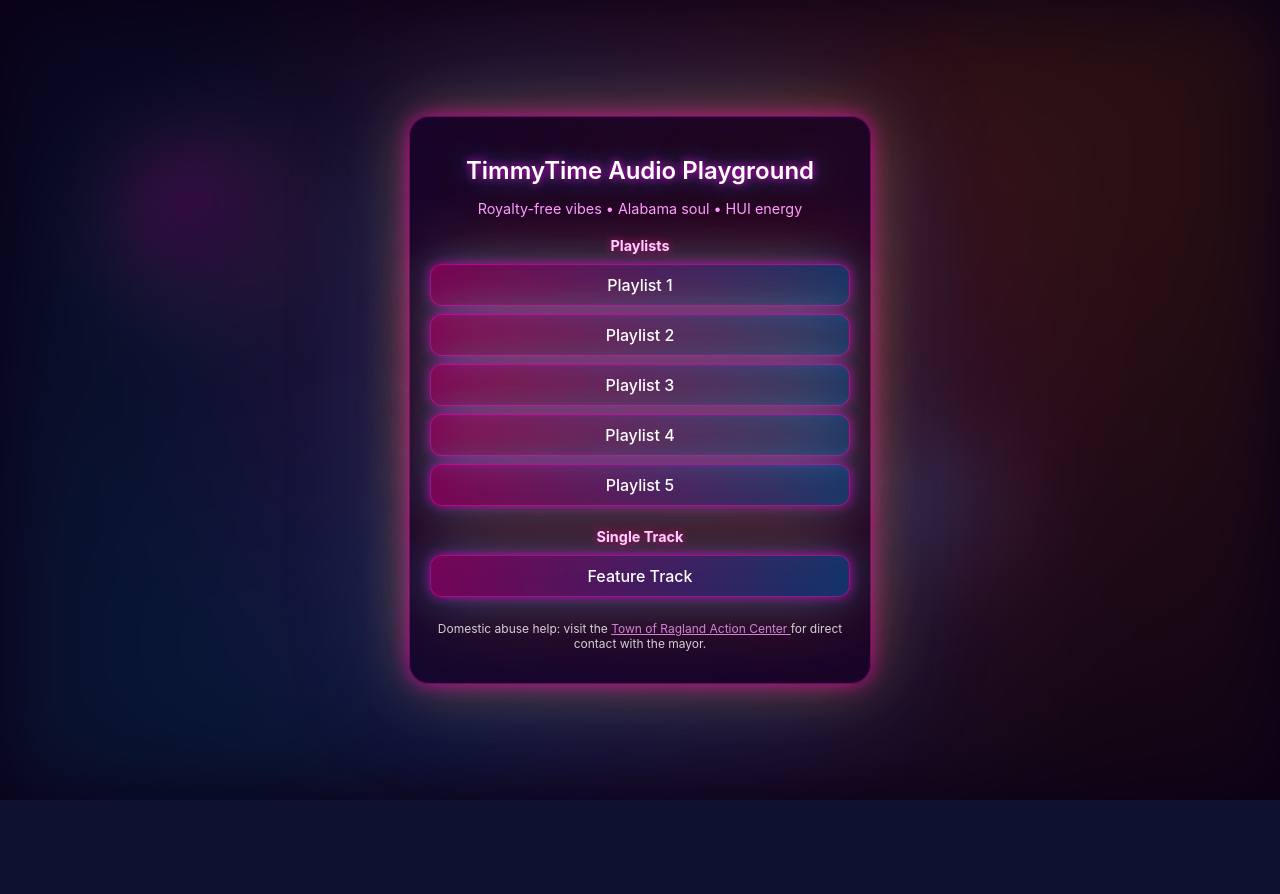
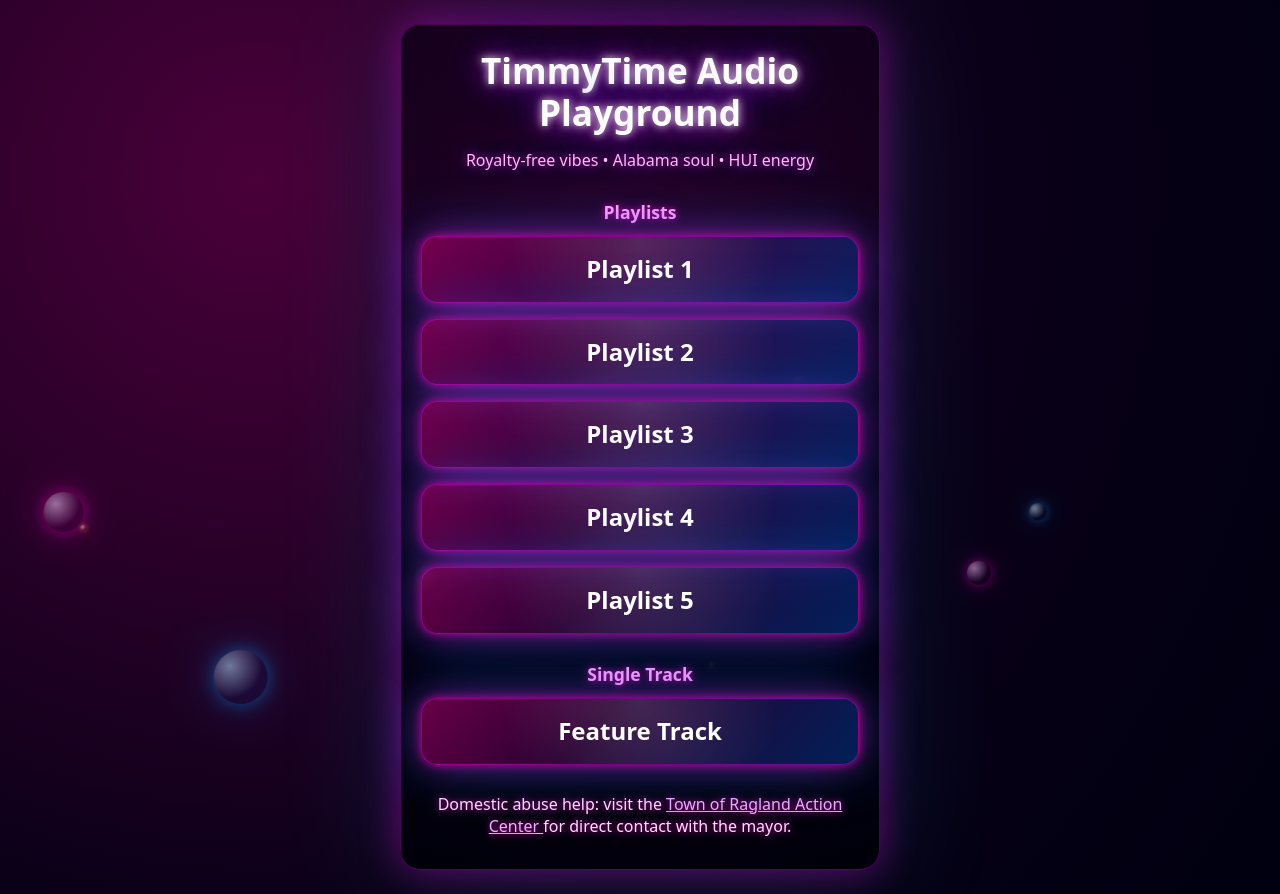
Before and after one commit to timmyjonesusn-netizen/Timmy-wsgi, a Flask app: page / in a window 1280 px wide. Before the commit the page ends 800 px from the top, so only its background shows below. Run offline with Flask 3, Linux system fonts and the light colour scheme.

Commit message:
Update index.html

```diff
--- a/templates/index.html
+++ b/templates/index.html
@@ -1,199 +1,350 @@
 <!DOCTYPE html>
 <html lang="en">
 <head>
-    <meta charset="UTF-8">
-    <meta name="viewport" content="width=device-width, initial-scale=1.0">
-    <title>TimmyTime</title>
-
+<meta charset="UTF-8" />
+<meta name="viewport" content="width=device-width, initial-scale=1.0" />
+<title>TimmyTime Audio Playground</title>
 <style>
-        /* RESET + BASE */
-        body {
+    /* ---------- GLOBAL RESET ---------- */
+    * {
+        box-sizing: border-box;
+        -webkit-font-smoothing: antialiased;
         margin: 0;
         padding: 0;
-            font-family: -apple-system, BlinkMacSystemFont, "Inter", "Roboto", sans-serif;
-            background-color: #0a0016;
+    }
+
+    body {
+        min-height: 100vh;
+        font-family: system-ui, -apple-system, BlinkMacSystemFont, "Inter", Roboto, "Helvetica Neue", Arial, sans-serif;
         color: #fff;
-            min-height: 100vh;
+        background: radial-gradient(circle at 20% 20%, #4a003a 0%, #0a0018 60%, #000010 100%);
         display: flex;
         align-items: center;
         justify-content: center;
-            overflow: hidden;
+        padding: 24px;
         position: relative;
+        overflow: hidden; /* important for bubbles */
     }
 
-        /* MAIN CARD */
-        .content-card {
+    /* ---------- FLOATING BUBBLES LAYER ---------- */
+    .bubbles {
+        position: absolute;
+        inset: 0;
+        overflow: hidden;
+        z-index: 0;
+        pointer-events: none;
+    }
+
+    .bubble {
+        position: absolute;
+        border-radius: 50%;
+        filter: blur(1px);
+        opacity: 0.6;
+        background: radial-gradient(circle at 30% 30%, rgba(255,255,255,0.8) 0%, rgba(255,255,255,0) 60%);
+        mix-blend-mode: screen;
+        /* each bubble also gets a colored glow via box-shadow inline */
+        animation-timing-function: linear;
+        animation-iteration-count: infinite;
+    }
+
+    /* Keyframes:
+       We send bubbles mostly upward (translateY negative),
+       but we also drift sideways in a wavy horizontal path
+       so it looks like slow float, not straight rocket.
+    */
+    @keyframes floatUpDrift {
+        0%   { transform: translate3d(var(--xStart,0px),   var(--yStart,0px),0) scale(var(--scale,1)); }
+        25%  { transform: translate3d(calc(var(--xStart,0px) + 20px), calc(var(--yStart,0px) - 60px),0) scale(var(--scale,1)); }
+        50%  { transform: translate3d(calc(var(--xStart,0px) - 15px), calc(var(--yStart,0px) - 120px),0) scale(var(--scale,1)); }
+        75%  { transform: translate3d(calc(var(--xStart,0px) + 25px), calc(var(--yStart,0px) - 180px),0) scale(var(--scale,1)); }
+        100% { transform: translate3d(var(--xEnd,0px),     calc(var(--yStart,0px) - 240px),0) scale(var(--scale,1)); }
+    }
+
+    /* We'll randomize custom props with inline styles per bubble */
+    .bubble.slow   { animation-duration: 18s; }
+    .bubble.med    { animation-duration: 14s; }
+    .bubble.fast   { animation-duration: 10s; }
+
+    /* ---------- CARD CONTAINER ---------- */
+    .card {
         position: relative;
-            z-index: 10;
-            width: 90%;
-            max-width: 420px;
-            background: rgba(20, 0, 40, 0.65);
-            border: 1px solid rgba(255, 0, 200, 0.4);
-            box-shadow:
-                0 0 20px rgba(255, 0, 200, 0.6),
-                0 0 60px rgba(255, 110, 0, 0.4),
-                0 0 120px rgba(0, 180, 255, 0.3);
+        width: 100%;
+        max-width: 480px;
         border-radius: 20px;
         padding: 24px 20px 32px;
-            backdrop-filter: blur(8px);
+        background: radial-gradient(circle at 50% 20%, rgba(40,0,40,0.9) 0%, rgba(5,0,20,0.9) 60%, rgba(0,0,10,0.95) 100%);
+        border: 1px solid rgba(255,0,255,0.3);
+        box-shadow:
+            0 0 40px rgba(255,0,255,0.4),
+            0 0 120px rgba(0,170,255,0.2),
+            0 20px 80px rgba(0,0,0,0.8);
+        z-index: 5;
         text-align: center;
     }
 
-        /* TEXT + HEADINGS */
-        .hero-title {
-            font-size: 1.5rem;
+    .title {
+        font-size: clamp(1.8rem, 1.2rem + 1.5vw, 2.2rem);
+        font-weight: 700;
         line-height: 1.2;
-            font-weight: 600;
         color: #fff;
         text-shadow:
-                0 0 8px rgba(255, 0, 221, 0.9),
-                0 0 24px rgba(0, 168, 255, 0.7),
-                0 0 48px rgba(255, 115, 0, 0.6);
-            margin-bottom: 10px;
+            0 0 8px rgba(255,255,255,0.9),
+            0 0 24px rgba(255,0,255,0.8),
+            0 0 48px rgba(0,128,255,0.6);
+        margin-bottom: 16px;
     }
 
     .tagline {
-            color: #ff9cff;
-            font-size: 0.9rem;
-            margin-bottom: 20px;
+        font-size: 1rem;
+        line-height: 1.4;
+        font-weight: 500;
+        color: #ffb7ff;
+        text-shadow: 0 0 8px rgba(255,0,200,0.7), 0 0 20px rgba(0,150,255,0.6);
+        margin-bottom: 28px;
     }
 
-        .block-title {
-            color: #ffd0ff;
-            font-size: 0.9rem;
-            margin-bottom: 10px;
-            text-shadow: 0 0 8px rgba(255, 0, 150, 0.8);
+    .section-label {
+        font-size: 1.1rem;
+        font-weight: 600;
+        color: #ff9fff;
+        text-shadow:
+            0 0 6px rgba(255,0,200,0.8),
+            0 0 20px rgba(255,0,200,0.4),
+            0 0 40px rgba(0,128,255,0.4);
+        margin: 0 auto 12px;
     }
 
-        /* LINKS */
-        .links-block {
-            margin-bottom: 22px;
+    /* ---------- BUTTON LIST ---------- */
+    .button-list {
+        display: flex;
+        flex-direction: column;
+        gap: 16px;
+        width: 100%;
+        margin-bottom: 28px;
     }
 
-        .beat-link {
+    .playlist-button {
         display: block;
+        width: 100%;
+        border-radius: 16px;
+        padding: 18px 16px;
+        font-size: 1.5rem;
+        font-weight: 600;
+        line-height: 1.2;
+        color: #fff;
+        text-align: center;
         text-decoration: none;
-            color: #fff;
-            font-weight: 500;
+
         background: linear-gradient(
-                90deg,
-                rgba(255, 0, 150, 0.4),
-                rgba(0, 160, 255, 0.3)
+            135deg,
+            rgba(255,0,153,0.4) 0%,
+            rgba(128,0,128,0.3) 40%,
+            rgba(0,80,200,0.4) 100%
         );
-            border: 1px solid rgba(255,0,200,0.5);
-            border-radius: 12px;
-            padding: 10px;
-            margin: 8px 0;
+
+        border: 1px solid rgba(255,0,255,0.4);
         box-shadow:
-                0 0 12px rgba(255, 0, 200, 0.6),
-                0 0 40px rgba(0, 160, 255, 0.4),
-                0 0 80px rgba(255, 120, 0, 0.4);
-            transition: 0.25s;
+            0 0 10px rgba(255,0,200,0.6),
+            0 0 30px rgba(255,0,200,0.4),
+            0 0 60px rgba(0,128,255,0.4);
+        position: relative;
+        overflow: hidden;
+        transition: all 0.12s ease;
     }
 
-        .beat-link:hover,
-        .beat-link:active {
-            filter: brightness(1.3);
-            box-shadow:
-                0 0 20px rgba(255, 0, 200, 1),
-                0 0 60px rgba(0, 160, 255, 0.8),
-                0 0 120px rgba(255, 120, 0, 0.8);
+    /* subtle glossy streak inside button */
+    .playlist-button::after {
+        content: "";
+        position: absolute;
+        inset: 0;
+        background: radial-gradient(circle at 50% 0%,
+            rgba(255,255,255,0.35) 0%,
+            rgba(255,255,255,0) 60%);
+        mix-blend-mode: screen;
+        opacity: 0.4;
+        pointer-events: none;
     }
 
-        /* FOOTER */
-        .footer-line {
-            font-size: 0.75rem;
-            margin-top: 24px;
-            opacity: 0.8;
-            color: #fff;
+    /* tap / press feedback for mobile */
+    .playlist-button:active {
+        transform: scale(0.98);
+        box-shadow:
+            0 0 20px rgba(255,0,200,0.9),
+            0 0 40px rgba(255,0,200,0.6),
+            0 0 80px rgba(0,128,255,0.6);
+        filter: brightness(1.2);
     }
 
-        .footer-line a {
-            color: #ff9cff;
+    /* ---------- FOOTER / SAFETY NOTE ---------- */
+    .safety {
+        font-size: 1rem;
+        line-height: 1.4;
+        color: #ffdfff;
+        text-shadow:
+            0 0 6px rgba(255,0,200,0.8),
+            0 0 20px rgba(255,0,200,0.4);
+        margin-top: 28px;
+    }
+
+    .safety a {
+        color: #e8b3ff;
         text-decoration: underline;
     }
 
-        /* BUBBLE BACKGROUND */
-        .bubble-bg {
-            position: absolute;
-            inset: 0;
-            overflow: hidden;
-            z-index: 1;
-            background: radial-gradient(circle at 50% 50%, rgba(255,0,200,0.15) 0%, rgba(0,0,0,0) 70%),
-                        radial-gradient(circle at 20% 80%, rgba(0,160,255,0.15) 0%, rgba(0,0,0,0) 70%),
-                        radial-gradient(circle at 80% 20%, rgba(255,120,0,0.15) 0%, rgba(0,0,0,0) 70%);
-            filter: blur(40px);
+    .safety a:active {
+        color: #ffffff;
     }
 
-        .bubble-bg::before,
-        .bubble-bg::after {
-            content: "";
-            position: absolute;
-            border-radius: 50%;
-            border: 2px solid rgba(255,255,255,0.3);
-            background: radial-gradient(circle at 30% 30%, rgba(255,0,200,0.7) 0%, rgba(0,0,50,0) 70%);
-            box-shadow:
-                0 0 20px rgba(255,0,200,0.9),
-                0 0 60px rgba(255,120,0,0.6),
-                0 0 100px rgba(0,160,255,0.6);
-            opacity: 0.4;
-            animation: floaty 8s linear infinite;
+    /* ---------- SMALL SCREEN TUNE ---------- */
+    @media (max-width: 380px) {
+        .playlist-button {
+            font-size: 1.25rem;
+            padding: 16px 14px;
         }
-
-        .bubble-bg::before {
-            width: 140px;
-            height: 140px;
-            left: 10%;
-            top: 20%;
+        .section-label {
+            font-size: 1rem;
         }
-
-        .bubble-bg::after {
-            width: 90px;
-            height: 90px;
-            left: 70%;
-            top: 60%;
-            background: radial-gradient(circle at 30% 30%, rgba(0,160,255,0.7) 0%, rgba(0,0,50,0) 70%);
-            animation-duration: 10s;
-            animation-direction: reverse;
-        }
-
-        @keyframes floaty {
-            0%   { transform: translateY(0px) translateX(0px) scale(1); }
-            50%  { transform: translateY(-25px) translateX(10px) scale(1.05); }
-            100% { transform: translateY(0px) translateX(0px) scale(1); }
     }
 </style>
 </head>
 <body>
 
-    <div class="bubble-bg"></div>
+<!-- FLOATING BUBBLES -->
+<div class="bubbles">
+    <!-- Pink bubbles -->
+    <div class="bubble slow" style="
+        --xStart:20px; --yStart:70vh; --xEnd:0px; --scale:0.5;
+        width:80px; height:80px;
+        background: radial-gradient(circle at 30% 30%, rgba(255,200,255,0.9) 0%, rgba(255,0,200,0.15) 60%);
+        box-shadow:0 0 30px rgba(255,0,200,0.8),0 0 80px rgba(255,0,200,0.4);
+        animation-name: floatUpDrift;
+    "></div>
 
-    <main class="content-card">
-        <h1 class="hero-title">TimmyTime Audio Playground</h1>
-        <p class="tagline">Royalty-free vibes • Alabama soul • HUI energy</p>
+    <div class="bubble med" style="
+        --xStart:75vw; --yStart:82vh; --xEnd:70vw; --scale:0.4;
+        width:60px; height:60px;
+        background: radial-gradient(circle at 30% 30%, rgba(255,180,255,0.9) 0%, rgba(255,0,200,0.1) 60%);
+        box-shadow:0 0 25px rgba(255,0,200,0.7),0 0 70px rgba(255,0,200,0.35);
+        animation-name: floatUpDrift;
+    "></div>
 
-        <section class="links-block">
-            <h2 class="block-title">Playlists</h2>
-            <a class="beat-link" href="https://suno.com/playlist/2ec04889-1c23-4e2d-9c27-8a2b6475da4b" target="_blank" rel="noopener">Playlist 1</a>
-            <a class="beat-link" href="https://suno.com/playlist/e95ddd12-7e37-43e2-b3e0-fe342085a19f" target="_blank" rel="noopener">Playlist 2</a>
-            <a class="beat-link" href="https://suno.com/playlist/01b65a04-d231-4574-bbb6-713997ca5b44" target="_blank" rel="noopener">Playlist 3</a>
-            <a class="beat-link" href="https://suno.com/playlist/457d7e00-938e-4bf0-bd59-f070729200df" target="_blank" rel="noopener">Playlist 4</a>
-            <a class="beat-link" href="https://suno.com/playlist/08492edd-e0ba-4aea-a3f8-bb92220b28f2" target="_blank" rel="noopener">Playlist 5</a>
-        </section>
+    <div class="bubble fast" style="
+        --xStart:60vw; --yStart:65vh; --xEnd:63vw; --scale:0.3;
+        width:40px; height:40px;
+        background: radial-gradient(circle at 30% 30%, rgba(255,180,255,0.9) 0%, rgba(255,0,200,0.1) 60%);
+        box-shadow:0 0 20px rgba(255,0,200,0.7),0 0 60px rgba(255,0,200,0.3);
+        animation-name: floatUpDrift;
+    "></div>
 
-        <section class="links-block">
-            <h2 class="block-title">Single Track</h2>
-            <a class="beat-link" href="https://suno.com/song/c0943681-4a5f-48f0-9e18-5c8bf5b24e8d" target="_blank" rel="noopener">Feature Track</a>
-        </section>
+    <!-- Blue bubbles -->
+    <div class="bubble slow" style="
+        --xStart:15vw; --yStart:90vh; --xEnd:10vw; --scale:0.6;
+        width:90px; height:90px;
+        background: radial-gradient(circle at 30% 30%, rgba(180,220,255,0.9) 0%, rgba(0,100,255,0.15) 60%);
+        box-shadow:0 0 30px rgba(0,150,255,0.8),0 0 90px rgba(0,150,255,0.4);
+        animation-name: floatUpDrift;
+    "></div>
 
-        <footer class="footer-line">
+    <div class="bubble med" style="
+        --xStart:80vw; --yStart:75vh; --xEnd:82vw; --scale:0.35;
+        width:50px; height:50px;
+        background: radial-gradient(circle at 30% 30%, rgba(200,230,255,0.9) 0%, rgba(0,120,255,0.1) 60%);
+        box-shadow:0 0 25px rgba(0,150,255,0.7),0 0 70px rgba(0,150,255,0.35);
+        animation-name: floatUpDrift;
+    "></div>
+
+    <!-- Orange bubbles -->
+    <div class="bubble fast" style="
+        --xStart:30vw; --yStart:88vh; --xEnd:28vw; --scale:0.45;
+        width:70px; height:70px;
+        background: radial-gradient(circle at 30% 30%, rgba(255,230,200,0.9) 0%, rgba(255,120,0,0.15) 60%);
+        box-shadow:0 0 30px rgba(255,120,0,0.8),0 0 80px rgba(255,120,0,0.4);
+        animation-name: floatUpDrift;
+    "></div>
+
+    <div class="bubble med" style="
+        --xStart:55vw; --yStart:95vh; --xEnd:58vw; --scale:0.25;
+        width:40px; height:40px;
+        background: radial-gradient(circle at 30% 30%, rgba(255,230,200,0.9) 0%, rgba(255,120,0,0.15) 60%);
+        box-shadow:0 0 20px rgba(255,120,0,0.8),0 0 70px rgba(255,120,0,0.35);
+        animation-name: floatUpDrift;
+    "></div>
+
+    <div class="bubble slow" style="
+        --xStart:5vw; --yStart:75vh; --xEnd:8vw; --scale:0.2;
+        width:32px; height:32px;
+        background: radial-gradient(circle at 30% 30%, rgba(255,230,200,0.9) 0%, rgba(255,120,0,0.15) 60%);
+        box-shadow:0 0 18px rgba(255,120,0,0.8),0 0 60px rgba(255,120,0,0.35);
+        animation-name: floatUpDrift;
+    "></div>
+</div>
+
+<!-- MAIN CARD CONTENT -->
+<div class="card">
+    <div class="title">TimmyTime Audio<br/>Playground</div>
+
+    <div class="tagline">
+        Royalty-free vibes • Alabama soul • HUI energy
+    </div>
+
+    <div class="section-label">Playlists</div>
+
+    <div class="button-list">
+        <!-- Playlist 1 -->
+        <a class="playlist-button"
+           href="https://suno.com/playlist/2ec04889-1c23-4e2d-9c27-8a2b6475da4b"
+           target="_blank" rel="noopener noreferrer">
+            Playlist 1
+        </a>
+
+        <!-- Playlist 2 -->
+        <a class="playlist-button"
+           href="https://suno.com/playlist/e95ddd12-7e37-43e2-b3e0-fe342085a19f"
+           target="_blank" rel="noopener noreferrer">
+            Playlist 2
+        </a>
+
+        <!-- Playlist 3 -->
+        <a class="playlist-button"
+           href="https://suno.com/playlist/01b65a04-d231-4574-bbb6-713997ca5b44"
+           target="_blank" rel="noopener noreferrer">
+            Playlist 3
+        </a>
+
+        <!-- Playlist 4 -->
+        <a class="playlist-button"
+           href="https://suno.com/playlist/457d7e00-938e-4bf0-bd59-f070729200df"
+           target="_blank" rel="noopener noreferrer">
+            Playlist 4
+        </a>
+
+        <!-- Playlist 5 -->
+        <a class="playlist-button"
+           href="https://www.nativecrafts.us/medicine-bags-c-164.html"
+           target="_blank" rel="noopener noreferrer">
+            Playlist 5
+        </a>
+    </div>
+
+    <div class="section-label">Single Track</div>
+
+    <div class="button-list" style="margin-bottom:0;">
+        <a class="playlist-button"
+           href="https://suno.com/song/c0943681-4a5f-48f0-9e18-5c8bf5b24e8d"
+           target="_blank" rel="noopener noreferrer">
+            Feature Track
+        </a>
+    </div>
+
+    <div class="safety">
         Domestic abuse help: visit the
-            <a href="https://www.townofragland.org/Default.asp?ID=33&pg=Action+Center" target="_blank" rel="noopener">
+        <a href="https://www.townofragland.org/Default.asp?ID=33&amp;pg=Action+Center"
+           target="_blank" rel="noopener noreferrer">
             Town of Ragland Action Center
         </a>
         for direct contact with the mayor.
-        </footer>
-    </main>
+    </div>
+</div>
 
 </body>
 </html>
```
Lines whose indentation alone changed are shown as unchanged.
